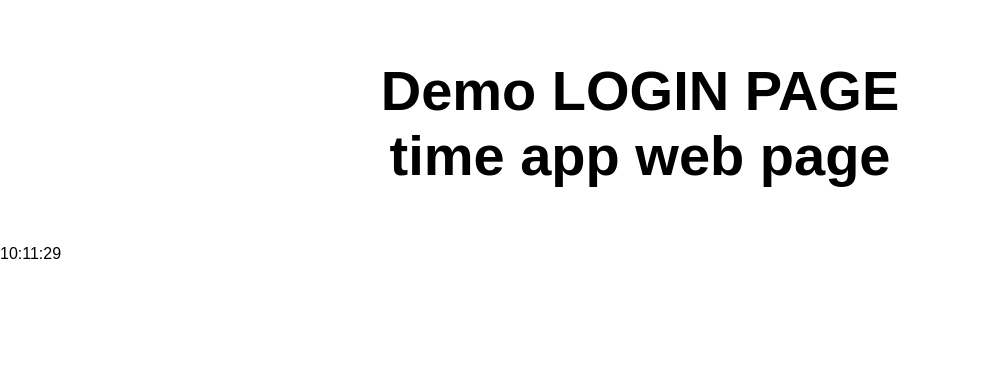
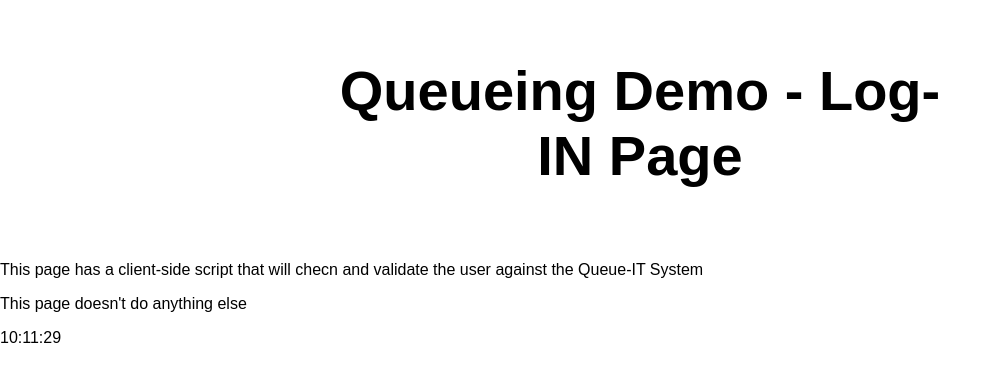
Before and after one commit to Mat-GW/static, a website: page src/login/index.html in a window 1280 px wide. Shown: the whole page, without its empty margins (0-1001 px from the left). Drawn offline with Linux system fonts and the light colour scheme; files that its build step writes are made by us from their sources.

Commit message:
Update index.html

```diff
--- a/src/login/index.html
+++ b/src/login/index.html
@@ -5,12 +5,12 @@
   <meta charset="UTF-8">
   <meta name="viewport" content="width=device-width, initial-scale=1.0">
   <link rel="stylesheet" href="styles.css">
-  <title>Demo JavaScript Time App</title>
+  <title>Queueing Demo - Login Page</title>
 </head>
 
 <body>
   <main>
-    <h1>Demo LOGIN PAGE time app web page</h1>
+    <h1>Queueing Demo - Log-IN Page</h1>
   </main>
 
   <script type='text/javascript' src='//static.queue-it.net/script/queueclient.min.js'></script>
@@ -20,6 +20,11 @@
     type='text/javascript'
     src='//static.queue-it.net/script/queueconfigloader.min.js'>
   </script>
+
+<p>This page has a client-side script that will checn and validate the user against the Queue-IT System</p>
+  <p></p>
+  <p>This page doesn't do anything else</p>
+
 
   <script type="text/javascript" charset="utf-8">
     let a;
```
